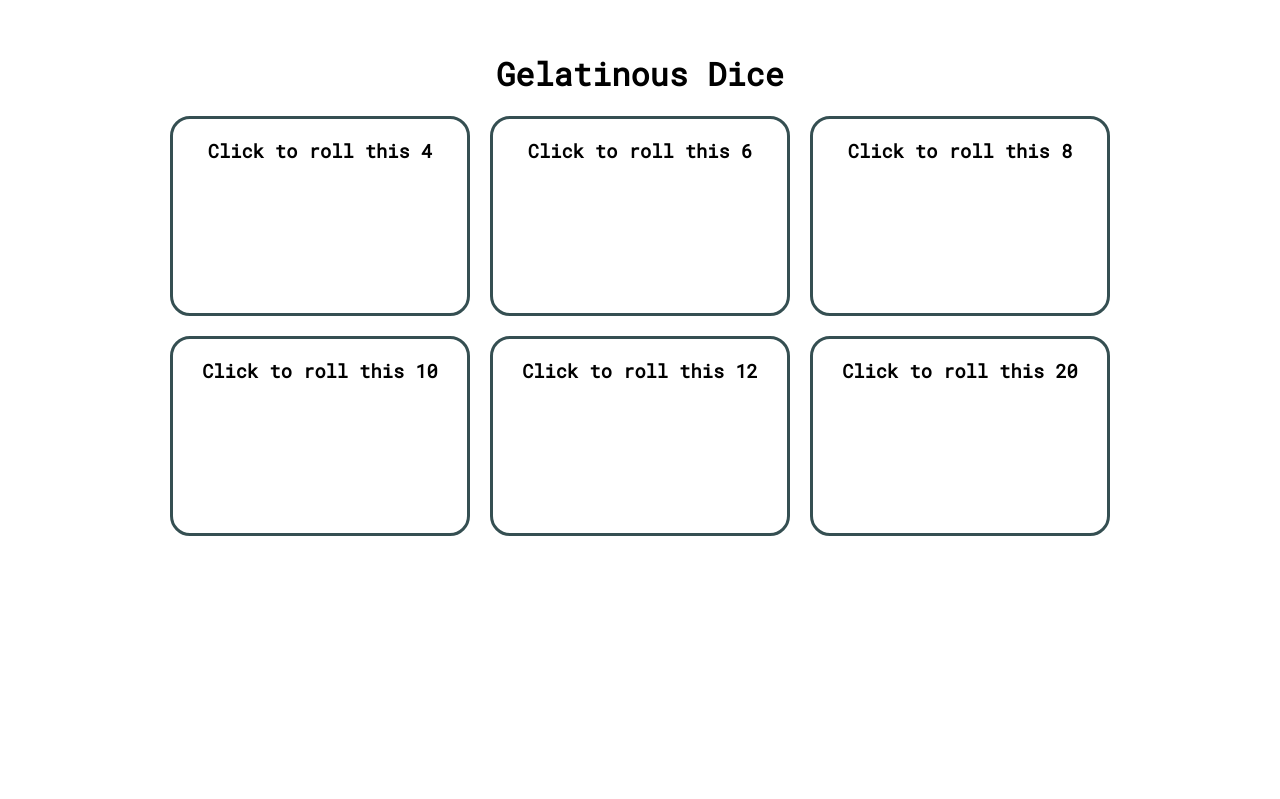
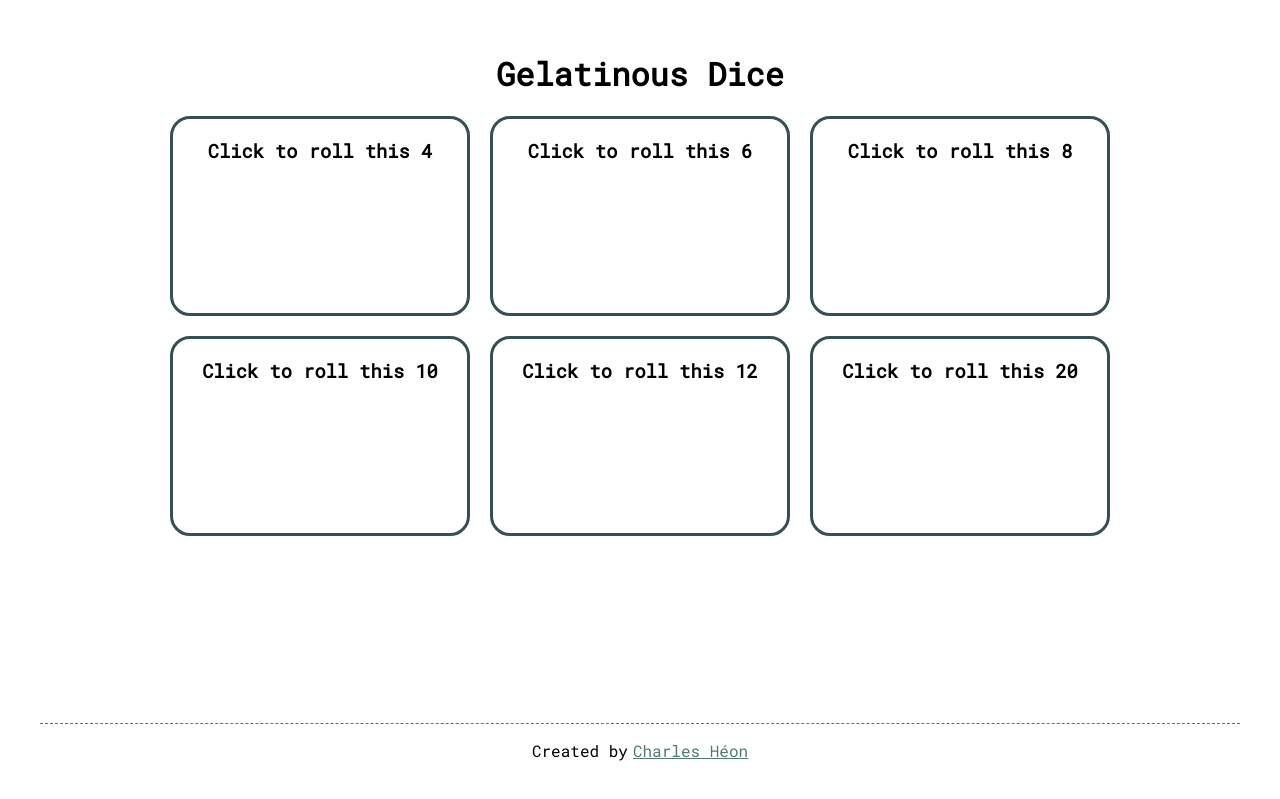
Before and after one commit to ChuckLeon/Gelatinous-dice, a Nuxt app: page / in a window 1280 px wide. Shown: the part 117-916 px from the top of the page. Before the commit the page ends 800 px from the top, so only its background shows below. Built offline with nearby package versions, Linux system fonts and the light colour scheme.

Commit message:
Created footer

```diff
--- /dev/null
+++ b/assets/scss/components/footer.scss
@@ -0,0 +1,9 @@
+footer {
+  padding: $base2x;
+
+  .row {
+    align-items: center;
+    border-top: 1px dashed $color-secondary;
+    justify-content: center;
+  }
+}
--- a/assets/scss/site.scss
+++ b/assets/scss/site.scss
@@ -11,6 +11,7 @@
 
 //components
 @import "./components/dice.scss";
+@import "./components/footer.scss";
 
 html,
 body {
--- /dev/null
+++ b/components/global/Footer.vue
@@ -0,0 +1,14 @@
+<template>
+  <footer>
+      <div class="row">
+        <p>Created by</p>
+        <a class="link" href="https://github.com/ChuckLeon/" target="_blank" rel="noreferrer noopener"> Charles Héon</a>
+      </div>
+  </footer>
+</template>
+
+<script>
+export default {
+
+}
+</script>
--- a/layouts/default.vue
+++ b/layouts/default.vue
@@ -3,11 +3,14 @@
       <div class="components">
           <Nuxt />
       </div>
+      <Footer />
   </div>
 </template>
 
 <script>
+import Footer from '../components/global/Footer.vue'
 export default {
+  components: { Footer },
 
 }
 </script>
```
Also changed, not shown: components/global/Header.vue (added).
